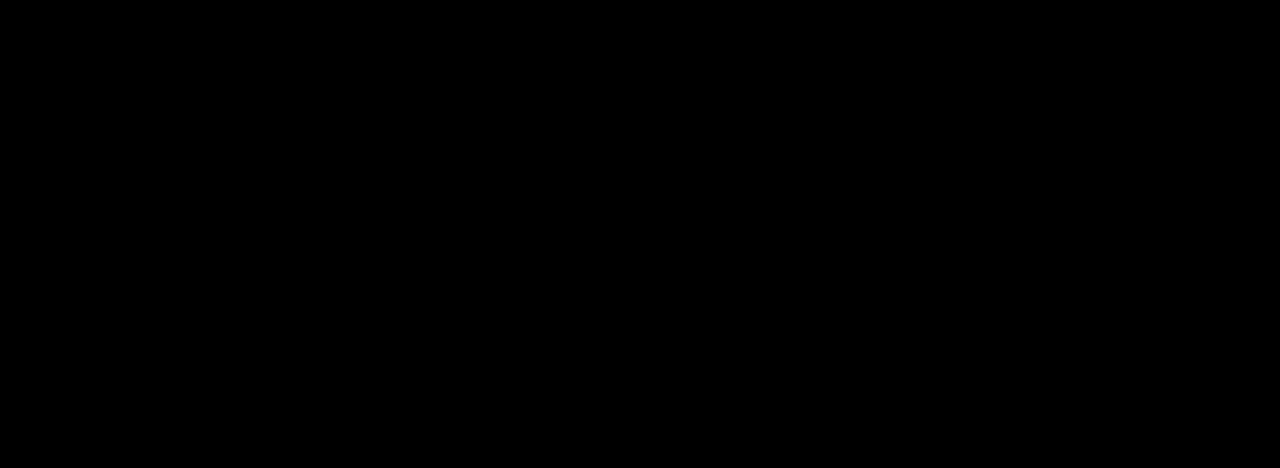
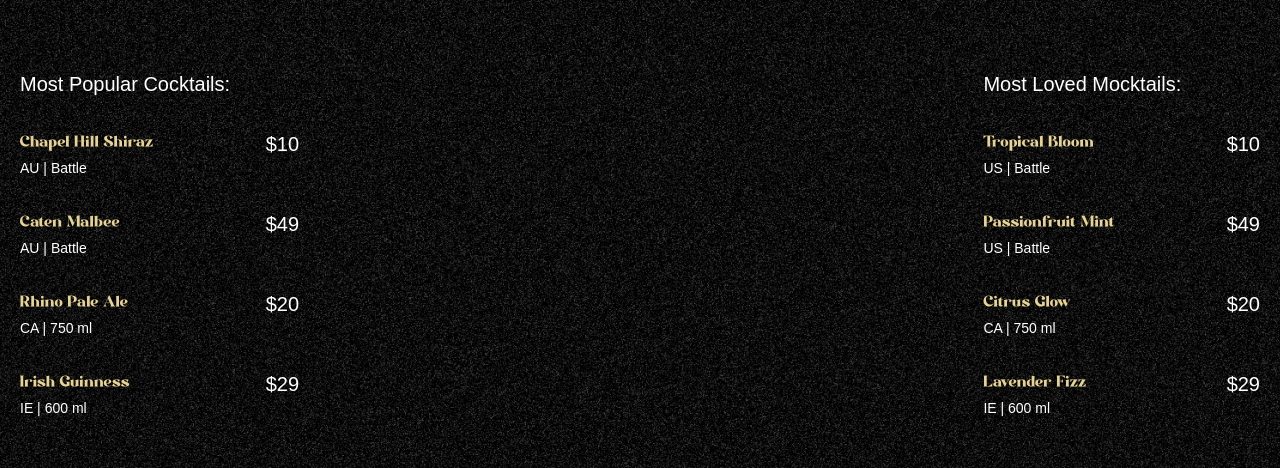
Before and after one commit to priyanshisingh0411/gsap_cocktails, a React (Vite) app: page / in a window 1280 px wide. Shown: the part 890-1358 px from the top of the page. Built offline with nearby package versions, Linux system fonts and the light colour scheme; a web font is replaced by a local one.

Commit message:
Implement Cocktails list

```diff
--- a/src/App.jsx
+++ b/src/App.jsx
@@ -3,6 +3,7 @@
 import gsap from "gsap";
 import Navbar from "./components/Navbar";
 import Hero from "./components/Hero";
+import Cocktails from "./components/Cocktails";
 
 gsap.registerPlugin(ScrollTrigger, SplitText);
 
@@ -11,7 +12,7 @@
     <main>
       <Navbar />
       <Hero />
-      <div className="h-dvh bg-black"></div>
+      <Cocktails />
     </main>
   );
 };
--- /dev/null
+++ b/src/components/Cocktails.jsx
@@ -0,0 +1,75 @@
+import React from "react";
+import gsap from "gsap";
+import { cocktailLists, mockTailLists } from "../../constants";
+import { useGSAP } from "@gsap/react";
+
+const Cocktails = () => {
+  useGSAP(() => {
+    const parallaxTimeline = gsap.timeline({
+      scrollTrigger: {
+        trigger: "#cocktails",
+        start: "top 30%",
+        end: "bottom 80%",
+        scrub: true,
+      },
+    });
+    parallaxTimeline
+      .from("#c-left-leaf", {
+        x: -100,
+        y: 100,
+      })
+      .from("#c-right-leaf", {
+        x: 100,
+        y: 100,
+      });
+  });
+
+  return (
+    <section id="cocktails" className="noisy">
+      <img src="/images/cocktail-left-leaf.png" alt="l-leaf" id="c-left-leaf" />
+      <img
+        src="/images/cocktail-right-leaf.png"
+        alt="r-leaf"
+        id="c-right-leaf"
+      />
+
+      <div className="list">
+        <div className="popular">
+          <h2>Most Popular Cocktails: </h2>
+          <ul>
+            {cocktailLists.map(({ name, country, detail, price }) => (
+              <li key={name}>
+                <div className="md:me-28">
+                  <h3>{name}</h3>
+                  <p>
+                    {country} | {detail}
+                  </p>
+                </div>
+                <span>{price}</span>
+              </li>
+            ))}
+          </ul>
+        </div>
+
+        <div className="loved">
+          <h2>Most Loved Mocktails: </h2>
+          <ul>
+            {mockTailLists.map(({ name, country, detail, price }) => (
+              <li key={name}>
+                <div className="me-28">
+                  <h3>{name}</h3>
+                  <p>
+                    {country} | {detail}
+                  </p>
+                </div>
+                <span>{price}</span>
+              </li>
+            ))}
+          </ul>
+        </div>
+      </div>
+    </section>
+  );
+};
+
+export default Cocktails;
```
